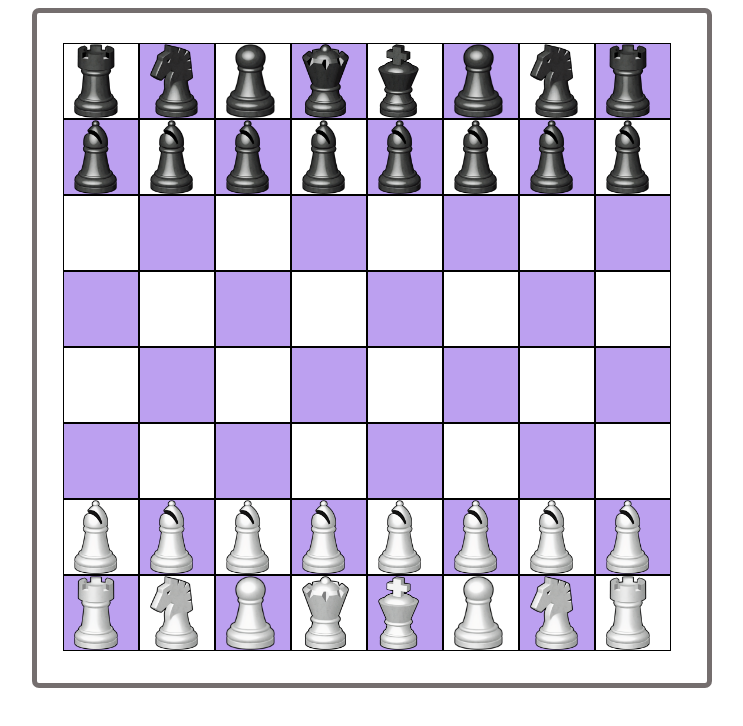
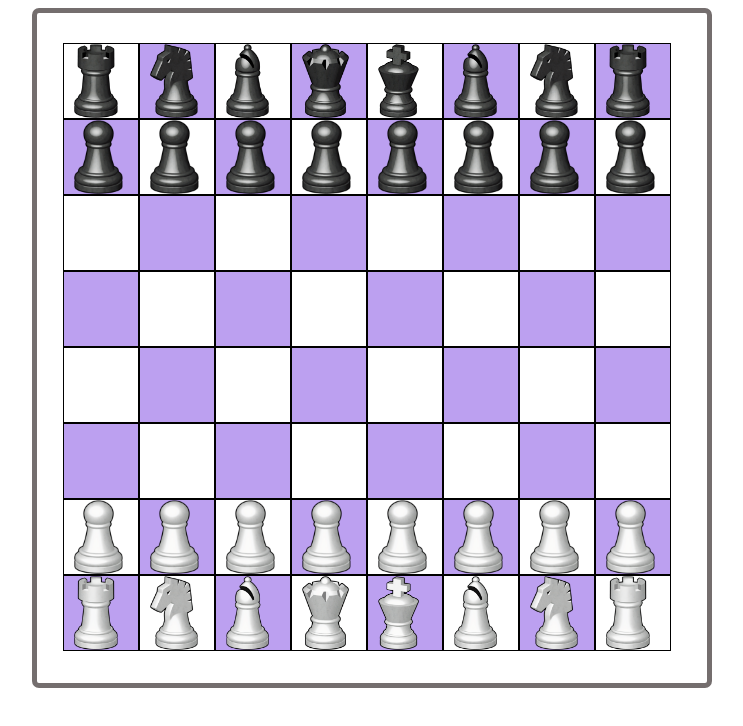
Before and after one commit to apryadka/Web-technologies-Laboratory-work-3, a plain HTML site: page index.html in a window 1280 px wide. Shown: the whole page, without its empty margins (268-1011 px from the left). Drawn offline with Linux system fonts and the light colour scheme.

Commit message:
two commit

```diff
--- a/index.html
+++ b/index.html
@@ -46,7 +46,7 @@
                 <img class="figure" src="img/bN.png" />
               </div>
               <div class="frame-white">
-                <img class="figure" src="img/bB.png" />
+                <img class="figure" src="img/bP.png" />
               </div>
               <div class="frame-black">
                 <img class="figure" src="img/bQ.png" />
@@ -55,7 +55,7 @@
                 <img class="figure" src="img/bK.png" />
               </div>
               <div class="frame-black">
-                <img class="figure" src="img/bB.png" />
+                <img class="figure" src="img/bP.png" />
               </div>
               <div class="frame-white">
                 <img class="figure" src="img/bN.png" />
@@ -67,28 +67,28 @@
 
             <div class="chess-row">
               <div class="frame-black">
-                <img class="figure" src="img/bP.png" />
+                <img class="figure" src="img/bB.png" />
               </div>
               <div class="frame-white">
-                <img class="figure" src="img/bP.png" />
+                <img class="figure" src="img/bB.png" />
               </div>
               <div class="frame-black">
-                <img class="figure" src="img/bP.png" />
+                <img class="figure" src="img/bB.png" />
               </div>
               <div class="frame-white">
-                <img class="figure" src="img/bP.png" />
+                <img class="figure" src="img/bB.png" />
               </div>
               <div class="frame-black">
-                <img class="figure" src="img/bP.png" />
+                <img class="figure" src="img/bB.png" />
               </div>
               <div class="frame-white">
-                <img class="figure" src="img/bP.png" />
+                <img class="figure" src="img/bB.png" />
               </div>
               <div class="frame-black">
-                <img class="figure" src="img/bP.png" />
+                <img class="figure" src="img/bB.png" />
               </div>
               <div class="frame-white">
-                <img class="figure" src="img/bP.png" />
+                <img class="figure" src="img/bB.png" />
               </div>
             </div>
 
@@ -138,28 +138,28 @@
 
             <div class="chess-row">
               <div class="frame-white">
-                <img class="figure" src="img/wP.png" />
+                <img class="figure" src="img/wB.png" />
               </div>
               <div class="frame-black">
-                <img class="figure" src="img/wP.png" />
+                <img class="figure" src="img/wB.png" />
               </div>
               <div class="frame-white">
-                <img class="figure" src="img/wP.png" />
+                <img class="figure" src="img/wB.png" />
               </div>
               <div class="frame-black">
-                <img class="figure" src="img/wP.png" />
+                <img class="figure" src="img/wB.png" />
               </div>
               <div class="frame-white">
-                <img class="figure" src="img/wP.png" />
+                <img class="figure" src="img/wB.png" />
               </div>
               <div class="frame-black">
-                <img class="figure" src="img/wP.png" />
+                <img class="figure" src="img/wB.png" />
               </div>
               <div class="frame-white">
-                <img class="figure" src="img/wP.png" />
+                <img class="figure" src="img/wB.png" />
               </div>
               <div class="frame-black">
-                <img class="figure" src="img/wP.png" />
+                <img class="figure" src="img/wB.png" />
               </div>
             </div>
 
@@ -171,7 +171,7 @@
                 <img class="figure" src="img/wN.png" />
               </div>
               <div class="frame-black">
-                <img class="figure" src="img/wB.png" />
+                <img class="figure" src="img/wP.png" />
               </div>
               <div class="frame-white">
                 <img class="figure" src="img/wQ.png" />
@@ -180,7 +180,7 @@
                 <img class="figure" src="img/wK.png" />
               </div>
               <div class="frame-white">
-                <img class="figure" src="img/wB.png" />
+                <img class="figure" src="img/wP.png" />
               </div>
               <div class="frame-black">
                 <img class="figure" src="img/wN.png" />
```
